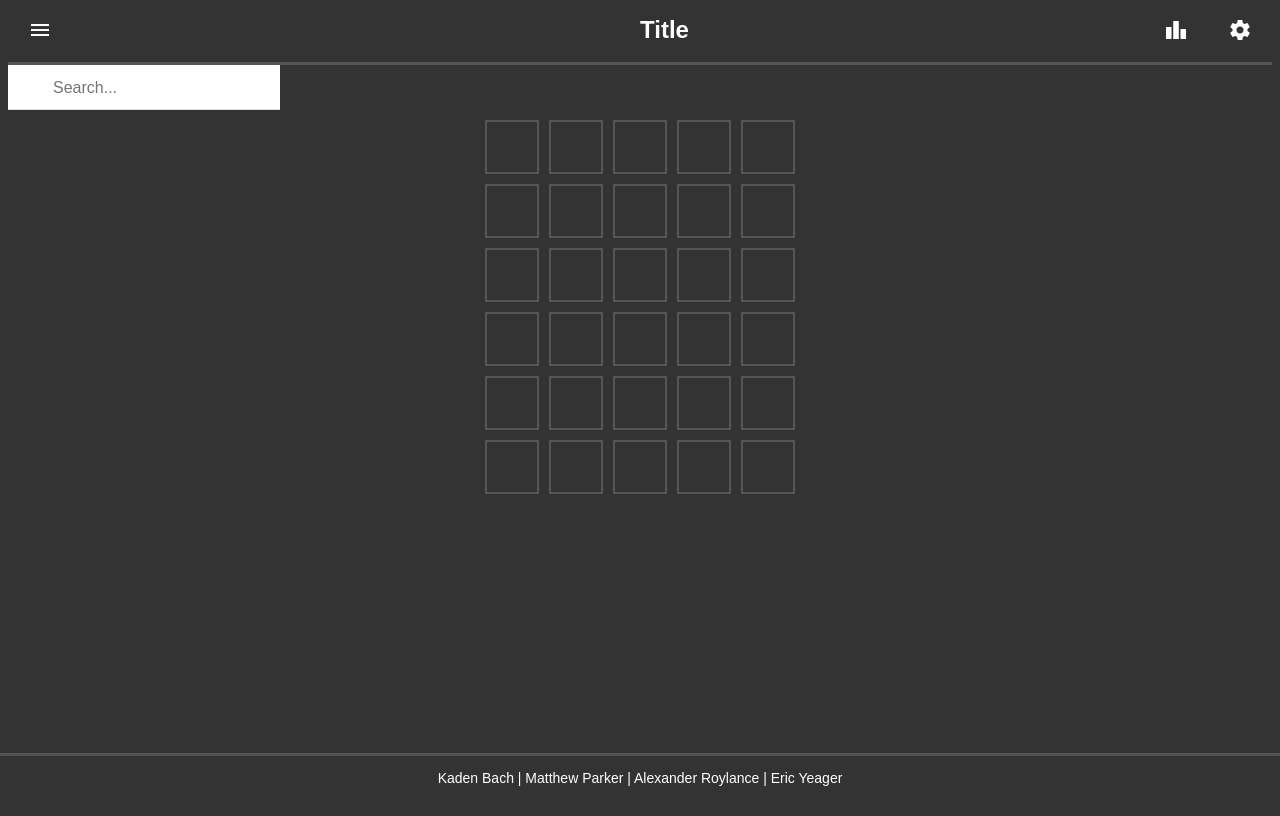
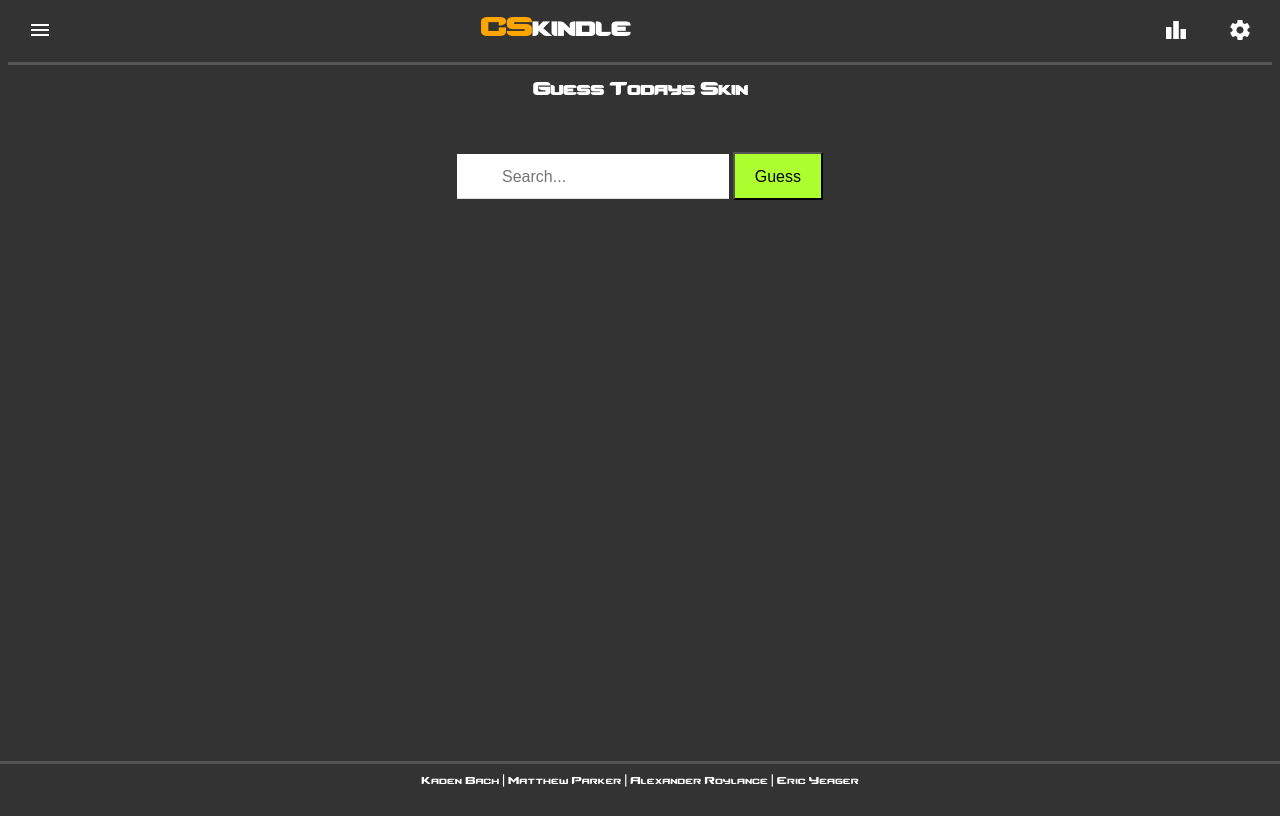
Before and after one commit to AlexanderRoylance/csci331FinalProject, a PHP site: page / in a window 1280 px wide. Run offline with PHP 8.4, Linux system fonts and the light colour scheme; data comes from the database, SQL or seed files in the repository.

Commit message:
Updated Skeleton HTML and Added Guess Search, Dropdown, and Button

```diff
--- a/css/main.css
+++ b/css/main.css
@@ -1,53 +1,26 @@
+@font-face {
+    font-family: csFont;
+    src: url(../font/cs_regular.ttf);
+}
+
 body{
-    font-family: sans-serif;
+    font-family: csFont;
     background-color: #333;
     display: flex;
     flex-direction: column;
     height: 100%;
 }
 
-.board {
-    padding: 10px;
-    display: flex;
-    flex-direction: column;
-    align-items: center;
-    grid-template-rows: repeat(6, 1fr);
-    gap: 10px;
+h2 {
+    text-align: center;
+    color: white;
 }
 
-.row {
-    display: grid;
-    grid-template-columns: repeat(5, 1fr);
-    gap: 10px;
+#guessMenu {
+    display: block;
+    margin: auto;
+    margin-top: 35px;
 }
-
-.tile {
-    width: 50px;
-    height: 50px;
-    border: 2px solid #555;
-    display: flex;
-    justify-content: center;
-    align-items: center;
-    text-transform: uppercase;
-    font-weight: bold;
-    font-size: 24px;
-    background-color: #333;
-    color: white;
-}
-/*
-.dropbtn {
-    background-color: #ffa500;
-    color: #333;
-    padding: 16px;
-    font-size: 16px;
-    border: none;
-    cursor: pointer;
-}
-
-.dropbtn:hover, .dropbtn:focus {
-    background-color: #ff8c00;
-}
-*/
 
 #myInput {
     box-sizing: border-box;
@@ -70,12 +43,13 @@ body{
     display: none;
     position: absolute;
     background-color: #ffa500;
-    min-width: 230px;
+    min-width: 100%;
     border: 1px sold #ddd;
     z-index: 1;
 }
 
 .dropdown-content a {
+    font-family: sans-serif;
     color: black;
     padding: 12px 16px;
     text-decoration: none;
@@ -83,7 +57,26 @@ body{
 }
 
 .dropdown-content a:hover {
-    background-color: #f1f1f1;
+    background-color: #ff8c00;
+    margin-top: 10px;
+    margin-bottom: 10px;
 }
 
-.show {display:block;};
+.guessImages {
+    height: 16px;
+    margin-right: 10px;
+}
+
+#makeGuess {
+    font-size: 16px;
+    padding: 14px 20px 12px;
+    background-color: greenyellow;
+}
+
+#makeGuess:hover {
+    background-color: #9acd32;
+}
+
+.show {
+    display:block;
+};
--- a/css/nav.css
+++ b/css/nav.css
@@ -1,3 +1,8 @@
+@font-face {
+    font-family: csFont;
+    src: url(../font/cs_regular.ttf);
+}
+
 nav {
     background-color: #333;
     border-bottom: #555 solid;
@@ -28,8 +33,14 @@ nav a:hover {
     display: flex;
 }
 h1{
-    left: 50%;
+    left: 37.5%;
+    display: flex;
+    font-family: csFont;
+    font-size: 35px;
     position: absolute;
     color: white;
     text-align: center;
 }
+.pt1 {
+    color: #ffa500;
+}
--- a/index.php
+++ b/index.php
@@ -15,72 +15,51 @@
             <div class="nav-left">
                 <a id=i1 href=# class="material-icons">menu</a>
             </div>
-            <h1>Title</h1>
+            <h1><div class="pt1">CS</div>kindle</h1>
             <div class="nav-right">
                 <a id=i2 href=# class="material-icons">leaderboard</a>
                 <a id=i3 href=# class="material-icons">settings</a>
             </div>
         </nav>
     </header>
+    <h2>Guess Todays Skin</h2>
+    <!--Create a dropdown menu that is revealed to the user when they click on it-->
+    <div id="guessMenu">
+        <div id="myDropdown" class="dropdown">
+            <!--<button onclick="revealDrop()" class="dropbtn">Dropdown</button>-->
+            <input type="text" placeholder="Search..." id="myInput" onkeyup="filterFunction()" onfocus="revealDrop()">
+            <div id="dropdownMenu" class="dropdown-content">
+                <?php
 
-    <!--Create a dropdown menu that is revealed to the user when they click on it-->
-    <div class ="dropdown">
-        <!--<button onclick="revealDrop()" class="dropbtn">Dropdown</button>-->
-        <input type="text" placeholder="Search..." id="myInput" onkeyup="filterFunction()" onfocus="revealDrop()" onblur="revealDrop()">
-        <div id="dropdownMenu" class="dropdown-content">
-            <a class="skinOption" href="#">temp 1</a>
-            <a class="skinOption" href="#">temp 2</a>
-            <a class="skinOption" href="#">temp 3</a>
-            <a class="skinOption" href="#">temp 4</a>
-            <a class="skinOption" href="#">temp 5</a>
+                    $servername = "localhost";
+                    $username = "root";
+                    $password = "";
+                    $databasename = "cs2_skins";
+
+                    $conn = new mysqli($servername, $username, $password, $databasename);
+
+                    if($conn->connect_error) {
+                        die("Connection failed: " . $conn->connect_error);
+                    }
+
+                    $query = "SELECT * FROM `skins`;";
+
+                    $result = $conn->query($query);
+
+                    if($result->num_rows > 0) {
+                        while($row = $result->fetch_assoc()) {
+                            $current_name = $row['Name'];
+                            $img = $row['ImgID'] . '.webp';
+                            echo "<a class='skinOption' href='#' onClick='updateSearch(\"$current_name\");revealDrop()'><img class='guessImages' src='images_skins/$img'> $current_name</a>";
+                        }
+                    }
+
+                ?>
+
+            </div>
         </div>
+        <button id="makeGuess">Guess</button>
     </div>
-
-    <div class="board">
-        <div class="row">
-            <div class="tile"></div>
-            <div class="tile"></div>
-            <div class="tile"></div>
-            <div class="tile"></div>
-            <div class="tile"></div>
-        </div>
-        <div class="row">
-            <div class="tile"></div>
-            <div class="tile"></div>
-            <div class="tile"></div>
-            <div class="tile"></div>
-            <div class="tile"></div>
-        </div>
-        <div class="row">
-            <div class="tile"></div>
-            <div class="tile"></div>
-            <div class="tile"></div>
-            <div class="tile"></div>
-            <div class="tile"></div>
-        </div>
-        <div class="row">
-            <div class="tile"></div>
-            <div class="tile"></div>
-            <div class="tile"></div>
-            <div class="tile"></div>
-            <div class="tile"></div>
-        </div>
-        <div class="row">
-            <div class="tile"></div>
-            <div class="tile"></div>
-            <div class="tile"></div>
-            <div class="tile"></div>
-            <div class="tile"></div>
-        </div>
-        <div class="row">
-            <div class="tile"></div>
-            <div class="tile"></div>
-            <div class="tile"></div>
-            <div class="tile"></div>
-            <div class="tile"></div>
-        </div>
-    </div>
-
     <footer>
         <p>Kaden Bach   |   Matthew Parker  |   Alexander Roylance  |   Eric Yeager </p>
     </footer>
--- a/js/script.js
+++ b/js/script.js
@@ -17,3 +17,37 @@ function filterFunction() {
         }
     }
 }
+
+function updateSearch(name) {
+    search = document.getElementById("myInput");
+    search.value = name;
+}
+
+document.addEventListener("DOMContentLoaded", listenForClicks);
+
+function listenForClicks() {
+    document.addEventListener(
+        "click",
+        function removeDropDown(event) {
+            const dropdown = document.getElementById("myDropdown");
+            const menu = document.getElementById("dropdownMenu");
+
+            if(!dropdown.contains(event.target)) {
+                console.log(menu.style.display);
+                menu.classList.toggle("show", false);
+            }
+        }
+    )
+
+    document.addEventListener(
+        "click",
+        function submitGuess(event) {
+            const guessButton = document.getElementById("makeGuess");
+
+            if(guessButton.contains(event.target)) {
+                guessInput = document.getElementById("myInput").value;
+                console.log(guessInput);
+            }
+        }
+    )
+}
```
Also changed, not shown: font/cs_regular.ttf (added).
